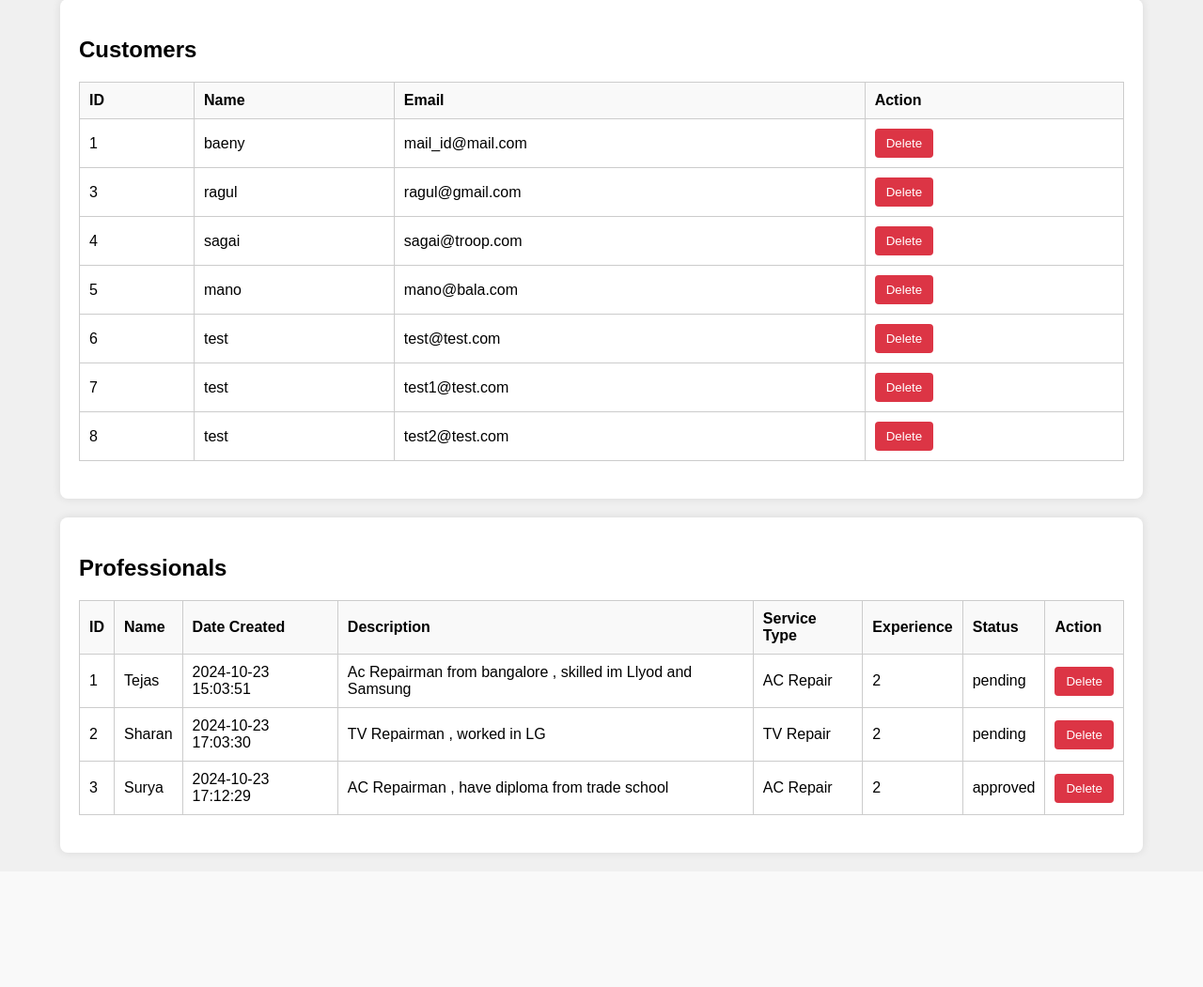
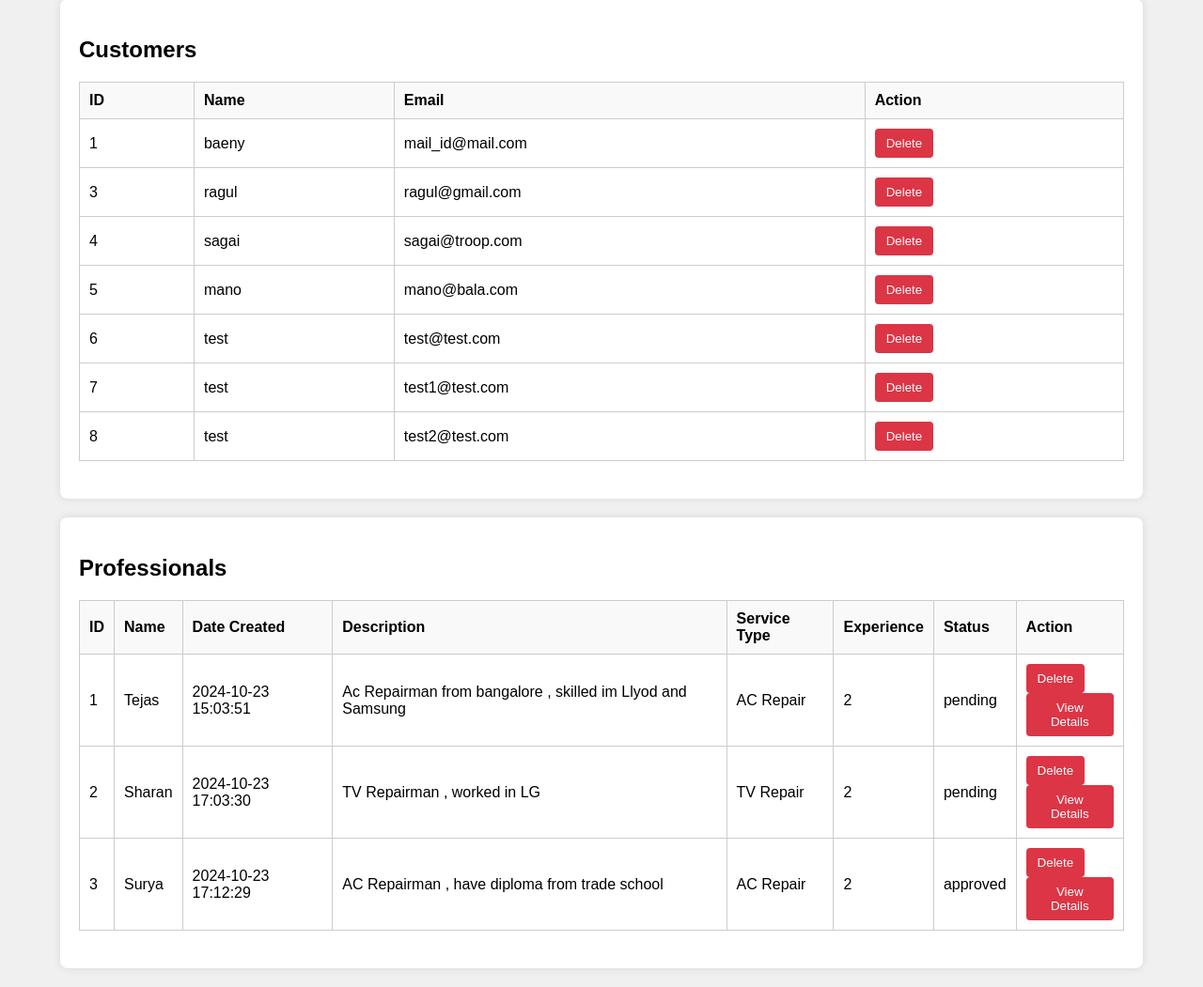
Before and after one commit to RahulAntonyx23/AtoZ, a Flask app: page /view-people in a window 1280 px wide. Shown: the part 79-1130 px from the top of the page at 94% size. Before the commit the page ends 992 px from the top, so only its background shows below. Run offline with Flask 3, Linux system fonts and the light colour scheme; data comes from the database, SQL or seed files in the repository; some libraries are stand-ins or nearby versions.

Commit message:
initial changes for view people

```diff
--- a/new/app.py
+++ b/new/app.py
@@ -401,6 +401,26 @@ def view_professionals():
     conn.close()
     return render_template('admin/view_professionals.html', professionals=professionals)
 
+@app.route('/view-person-details', methods=['GET'])
+def view_person_details():
+    person_id = request.args.get('person_id')
+    conn = get_db_connection()
+    cursor = conn.cursor()
+
+    cursor.execute('SELECT * FROM professionals WHERE id = ?', (person_id,))
+    professional = cursor.fetchone()
+    cursor.execute('SELECT * FROM customers WHERE id = ?', (person_id,))
+    customer = cursor.fetchone()
+
+    conn.close()
+
+    if professional:
+        return render_template('admin/view_person_details.html', person=professional, person_type='professional')
+    elif customer:
+        return render_template('admin/view_person_details.html', person=customer, person_type='customer')
+    else:
+        return "Person not found", 404
+
 @app.route('/view-people', methods=['GET', 'POST'])
 def view_people():
     conn = get_db_connection()
--- a/new/templates/admin/view_people.html
+++ b/new/templates/admin/view_people.html
@@ -118,6 +118,10 @@
                                 <input type="hidden" name="person_id" value="{{ professional['id'] }}">
                                 <button type="submit">Delete</button>
                             </form>
+                            <form method="GET" action="{{ url_for('view_person_details') }}">
+                                <input type="hidden" name="person_id" value="{{ professional['id'] }}">
+                                <button type="submit">View Details</button>
+                            </form>
                         </td>
                     </tr>
                     {% endfor %}
```
